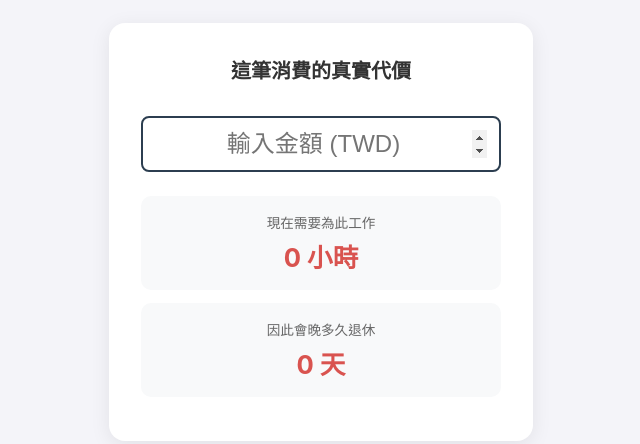
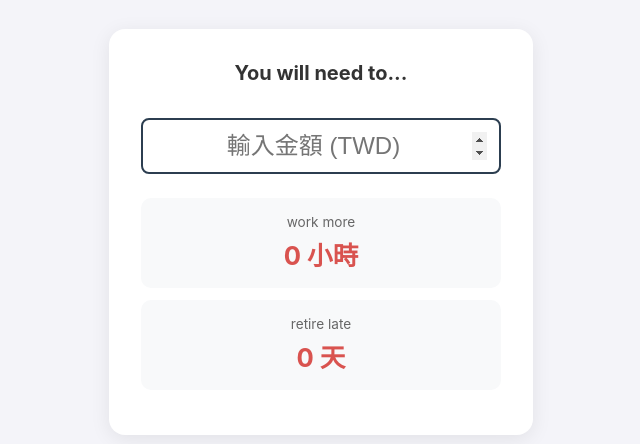
Before and after one commit to cyeelu/retire-calc, a plain HTML site: page index.html in a window 1280 px wide. Shown: the part 168-612 px from the top of the page, without its empty margins (319-959 px from the left). Drawn offline with Linux system fonts and the light colour scheme.

Commit message:
Update index.html

```diff
--- a/index.html
+++ b/index.html
@@ -3,7 +3,7 @@
 <head>
     <meta charset="UTF-8">
     <meta name="viewport" content="width=device-width, initial-scale=1.0">
-    <title>消費代價計算機</title>
+    <title>我有需要嗎</title>
     <style>
         body {
             font-family: -apple-system, BlinkMacSystemFont, "Segoe UI", Roboto, sans-serif;
@@ -63,16 +63,16 @@
 <body>
 
 <div class="card">
-    <h2>這筆消費的真實代價</h2>
+    <h2>You will need to...</h2>
     <input type="number" inputmode="decimal" id="amount" placeholder="輸入金額 (TWD)" oninput="calculate()" autofocus>
 
     <div class="result-box">
-        <div class="label">現在需要為此工作</div>
+        <div class="label">work more</div>
         <div class="value" id="work-hours">0 小時</div>
     </div>
 
     <div class="result-box">
-        <div class="label">因此會晚多久退休</div>
+        <div class="label">retire late</div>
         <div class="value" id="retire-delay">0 天</div>
     </div>
 </div>
@@ -82,7 +82,7 @@
     // 【後台固定參數設定區】未來要調整只需改這裡
     // ==========================================
     const CONFIG = {
-        hourlyWage: 306.25,               // 實質時薪 (元)
+        hourlyWage: 343.75,               // 實質時薪 (元)
         yearsToRetire: 25,             // 距離目標退休年數 (年)
         realReturnRate: 0.05,          // 扣除通膨後的實質年化報酬率 (0.05 = 5%)
         retirementMonthlyExpense: 40000 // 退休後預期每月生活費 (元)
```
